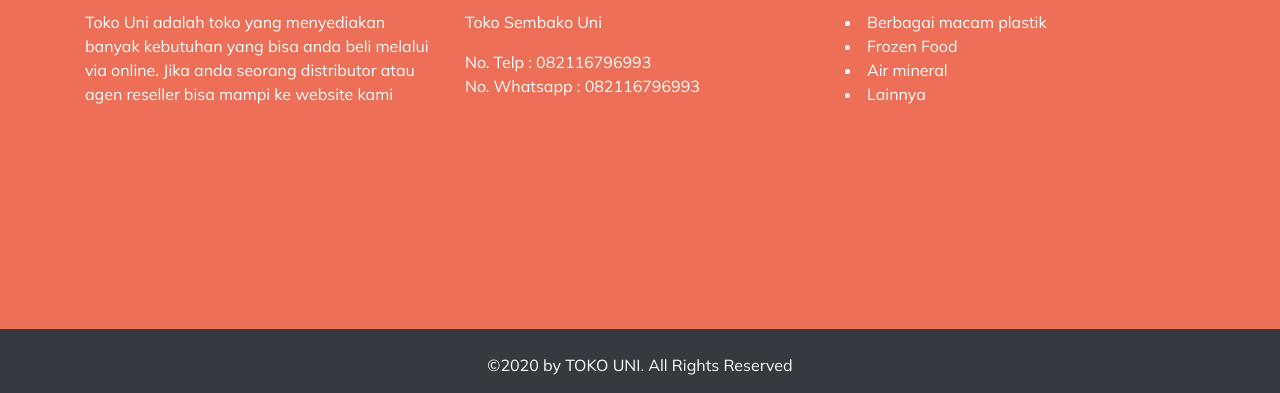
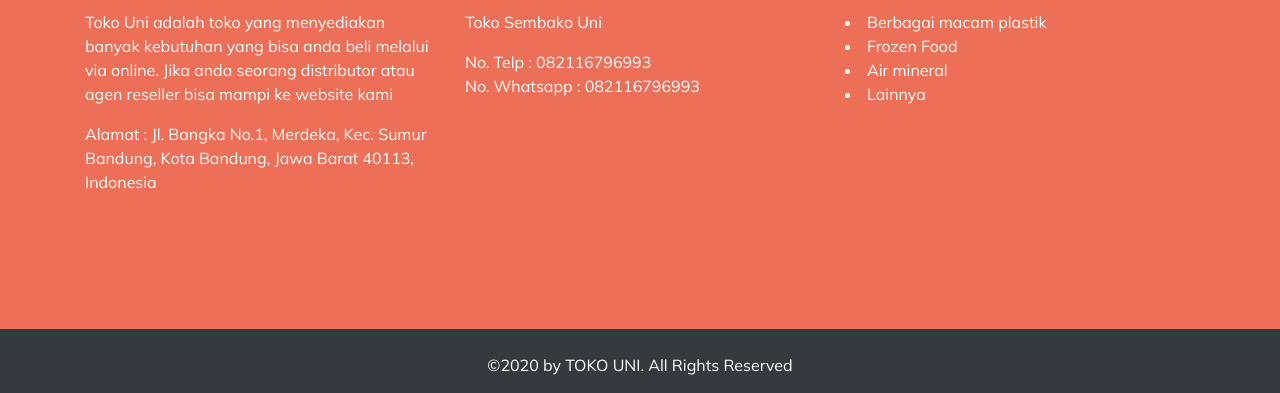
Before and after one commit to Nyra18/TokoUni.github.io, a plain HTML site: page Tentang kami.html in a window 1280 px wide. Shown: the part 1351-1744 px from the top of the page. Drawn offline with nearby package versions, Linux system fonts and the light colour scheme; files whose address does not match are found by name.

Commit message:
Update Tentang kami.html

```diff
--- a/Tentang kami.html
+++ b/Tentang kami.html
@@ -156,6 +156,7 @@
                     <br>
                     <p>Toko Uni adalah toko yang menyediakan banyak kebutuhan yang bisa anda beli melalui via online.
                         Jika anda seorang distributor atau agen reseller bisa mampi ke website kami</p>
+                    <p>Alamat : Jl. Bangka No.1, Merdeka, Kec. Sumur Bandung, Kota Bandung, Jawa Barat 40113, Indonesia</p>
                 </div>
 
                 <div class="col-md-4 mt-3">
```
